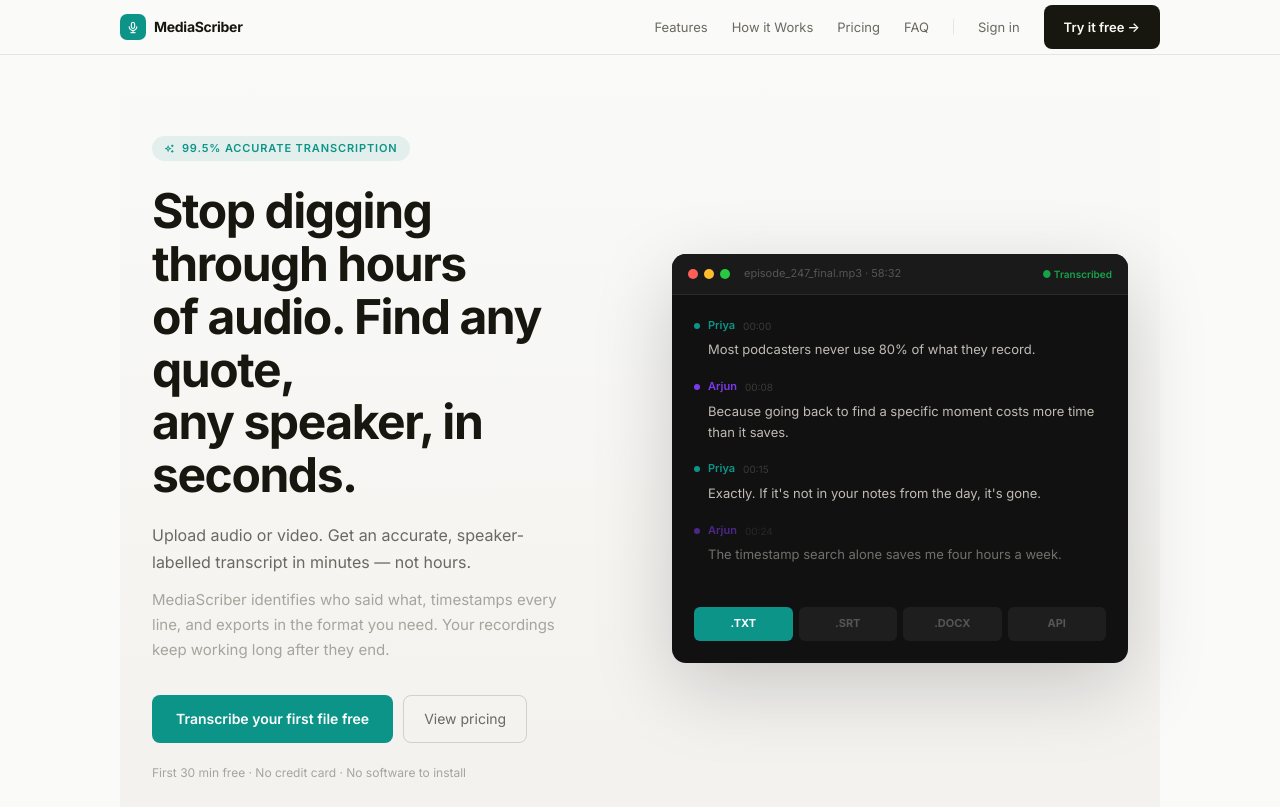
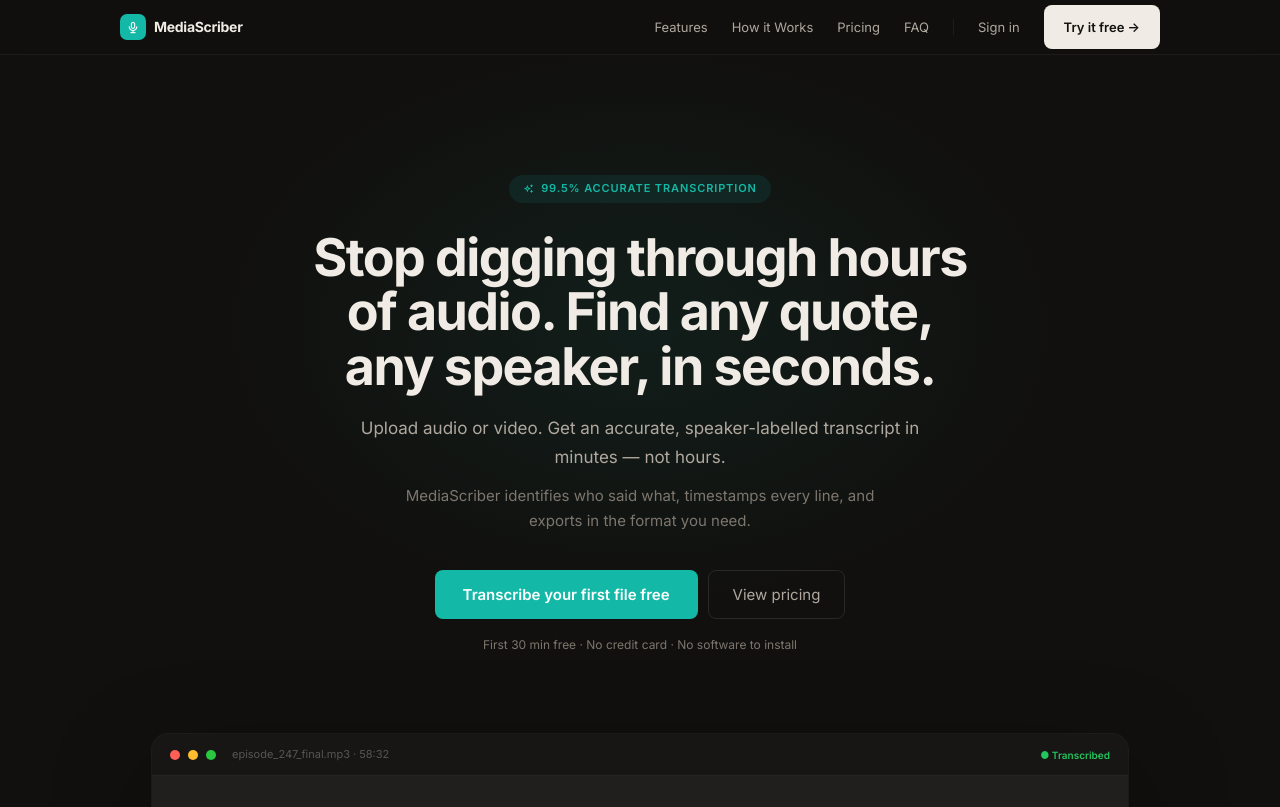
Before and after one commit to rahulnoesis/mediascriber, a React (Vite) app: page / in a window 1280 px wide. Shown: the top 807 px of the page. Built offline with nearby package versions, Linux system fonts and the light colour scheme.

Commit message:
Redesign: dark premium theme, centered hero, product preview section, light CTA card, dark FAQ cards, multi-col footer

```diff
--- a/src/App.jsx
+++ b/src/App.jsx
@@ -1,19 +1,19 @@
 import { useState } from "react";
 
 const SANS  = "'Inter', -apple-system, BlinkMacSystemFont, sans-serif";
-const BG    = '#FAFAF8';
-const SURF  = '#F2F1EE';
-const SURF2 = '#ECEAE5';
-const BOR   = 'rgba(26,25,22,0.09)';
-const BORM  = 'rgba(26,25,22,0.16)';
-const TEXT  = '#18170F';
-const TSUB  = '#6A6860';
-const TMUTE = '#A8A49C';
-const TEAL  = '#0D9488';
-const TEALB = 'rgba(13,148,136,0.09)';
-const TEALD = '#0A7A70';
-const GRN   = '#16A34A';
-const GRNB  = 'rgba(22,163,74,0.09)';
+const BG    = '#11100E';
+const SURF  = '#1A1816';
+const SURF2 = '#211F1D';
+const BOR   = 'rgba(255,255,255,0.06)';
+const BORM  = 'rgba(255,255,255,0.1)';
+const TEXT  = '#F0EBE4';
+const TSUB  = '#B0A89E';
+const TMUTE = '#7D766E';
+const TEAL  = '#14B8A6';
+const TEALB = 'rgba(20,184,166,0.1)';
+const TEALD = '#0F9E8E';
+const GRN   = '#22C55E';
+const GRNB  = 'rgba(34,197,94,0.1)';
 
 const MOCK_LINES = [
   { speaker: 'Priya',  color: TEAL,     time: '00:00', text: 'Most podcasters never use 80% of what they record.' },
@@ -170,17 +170,18 @@ export default function App() {
 
         .who-btn { transition: all 0.15s ease !important; }
         .who-btn:hover { border-color: ${TEAL} !important; color: ${TEAL} !important; }
-        .nav-link { transition: color 0.15s ease; }
+        .nav-link { transition: color 0.15s ease; cursor: pointer; }
         .nav-link:hover { color: ${TEXT} !important; }
 
         @media (max-width: 1023px) {
           .hero-g { grid-template-columns: 1fr !important; gap: 40px !important; }
         }
         @media (max-width: 768px) {
-          .hero-g { gap: 32px !important; text-align: center !important; }
-          .hero-g p { max-width: 100% !important; }
-          .hero-b { flex-direction: column !important; }
-          .hero-b button { width: 100% !important; }
+          section { padding: 48px 20px !important; }
+          h1 { font-size: 36px !important; }
+          h2 { font-size: 26px !important; }
+          .hero-b { flex-direction: column !important; align-items: center !important; }
+          .hero-b button { width: 100% !important; max-width: 320px !important; }
           .specs-g { grid-template-columns: repeat(2,1fr) !important; }
           .steps-g { grid-template-columns: 1fr !important; }
           .who-p { grid-template-columns: 1fr !important; padding: 24px !important; }
@@ -188,15 +189,16 @@ export default function App() {
           .t-g { grid-template-columns: repeat(2,1fr) !important; }
           .p-g { grid-template-columns: repeat(2,1fr) !important; }
           .nav-d { display: none !important; }
-          section { padding: 48px 20px !important; }
-          h1 { font-size: 36px !important; }
-          h2 { font-size: 26px !important; }
         }
         @media (max-width: 480px) {
           .specs-g { grid-template-columns: 1fr !important; }
           .t-g { grid-template-columns: 1fr !important; }
           .p-g { grid-template-columns: 1fr !important; }
           h1 { font-size: 30px !important; }
+        }
+
+        @media (prefers-reduced-motion: reduce) {
+          *, *::before, *::after { animation: none !important; transition: none !important; }
         }
       `}</style>
 
@@ -223,63 +225,62 @@ export default function App() {
       </nav>
 
       {/* HERO */}
-      <section style={{ padding: '80px 32px 88px', ...wrap, background: `linear-gradient(180deg, ${BG} 0%, ${SURF} 100%)`, borderRadius: '0 0 24px 24px' }}>
-        <div className="hero-g" style={{ display: 'grid', gridTemplateColumns: '1fr 1fr', gap: 64, alignItems: 'center' }}>
-
-          {/* LEFT */}
-          <div className="fade-up">
-            <div style={{ display: 'inline-flex', alignItems: 'center', gap: 6, fontSize: 11, fontWeight: 600, letterSpacing: '0.08em', textTransform: 'uppercase', color: TEAL, background: TEALB, padding: '4px 12px', borderRadius: 100, marginBottom: 24 }}>
+      <section style={{ position: 'relative', overflow: 'hidden', padding: '120px 32px 80px', textAlign: 'center' }}>
+        <div style={{ position: 'absolute', inset: 0, background: `radial-gradient(ellipse 600px 400px at 50% 40%, ${TEAL}15, transparent 70%)`, pointerEvents: 'none' }} />
+        <div style={{ position: 'relative', maxWidth: 720, margin: '0 auto' }}>
+          <div className="fade-up" style={{ display: 'inline-flex', alignItems: 'center', gap: 6, fontSize: 11, fontWeight: 600, letterSpacing: '0.08em', textTransform: 'uppercase', color: TEAL, background: TEALB, padding: '5px 14px', borderRadius: 100, marginBottom: 28 }}>
             <i className="ti ti-sparkles" style={{ fontSize: 11 }} />
             99.5% accurate transcription
           </div>
-            <h1 style={{ fontSize: 48, fontWeight: 700, lineHeight: 1.1, color: TEXT, marginBottom: 20, letterSpacing: '-0.03em' }}>
+          <h1 className="fade-up" style={{ fontSize: 52, fontWeight: 700, lineHeight: 1.05, color: TEXT, marginBottom: 20, letterSpacing: '-0.03em' }}>
             Stop digging through hours<br />of audio. Find any quote,<br />any speaker, in seconds.
           </h1>
-            <p style={{ fontSize: 16, color: TSUB, lineHeight: 1.7, marginBottom: 12, maxWidth: 420 }}>
+          <p className="fade-up" style={{ fontSize: 17, color: TSUB, lineHeight: 1.7, marginBottom: 12, maxWidth: 600, marginLeft: 'auto', marginRight: 'auto' }}>
             Upload audio or video. Get an accurate, speaker-labelled transcript in minutes — not hours.
           </p>
-            <p style={{ fontSize: 15, color: TMUTE, lineHeight: 1.65, marginBottom: 32, maxWidth: 420 }}>
-              MediaScriber identifies who said what, timestamps every line, and exports in the format you need. Your recordings keep working long after they end.
+          <p className="fade-up" style={{ fontSize: 15, color: TMUTE, lineHeight: 1.65, marginBottom: 36, maxWidth: 520, marginLeft: 'auto', marginRight: 'auto' }}>
+            MediaScriber identifies who said what, timestamps every line, and exports in the format you need.
           </p>
-            <div className="hero-b" style={{ display: 'flex', gap: 10, marginBottom: 20 }}>
-              <button className="btn-pri" style={{ fontFamily: SANS, background: TEAL, color: '#fff', fontSize: 14, fontWeight: 600, border: 'none', padding: '12px 24px', borderRadius: 8, minHeight: 48 }}>
+          <div className="fade-up hero-b" style={{ display: 'flex', gap: 10, justifyContent: 'center', marginBottom: 16 }}>
+            <button className="btn-pri" style={{ fontFamily: SANS, background: TEAL, color: '#fff', fontSize: 15, fontWeight: 600, border: 'none', padding: '14px 28px', borderRadius: 8, minHeight: 48 }}>
               Transcribe your first file free
             </button>
-              <button className="btn-sec" style={{ fontFamily: SANS, background: 'transparent', color: TSUB, fontSize: 14, border: `1px solid ${BORM}`, padding: '12px 20px', borderRadius: 8, minHeight: 48 }}>
+            <button className="btn-sec" style={{ fontFamily: SANS, background: 'transparent', color: TSUB, fontSize: 15, border: `1px solid ${BORM}`, padding: '14px 24px', borderRadius: 8, minHeight: 48 }}>
               View pricing
             </button>
           </div>
           <p style={{ fontSize: 12, color: TMUTE }}>First 30 min free · No credit card · No software to install</p>
         </div>
+      </section>
 
-          {/* RIGHT — transcript mock */}
-          <div className="fade-up" style={{ background: '#111', borderRadius: 14, overflow: 'hidden', boxShadow: '0 24px 80px rgba(0,0,0,0.18)', animationDelay: '0.15s' }}>
-            <div style={{ padding: '11px 16px', background: '#1A1A1A', display: 'flex', alignItems: 'center', gap: 6, borderBottom: '1px solid #2A2A2A' }}>
+      {/* PRODUCT PREVIEW — transcript mock */}
+      <section style={{ padding: '0 32px 96px', ...wrap }}>
+        <div className="fade-up" style={{ background: SURF2, borderRadius: 16, overflow: 'hidden', boxShadow: '0 32px 96px rgba(0,0,0,0.35), 0 0 0 1px rgba(255,255,255,0.06)', animationDelay: '0.15s' }}>
+          <div style={{ padding: '12px 18px', background: '#181614', display: 'flex', alignItems: 'center', gap: 8, borderBottom: '1px solid rgba(255,255,255,0.06)' }}>
             {['#FF5F57','#FEBC2E','#28C840'].map((c, i) => (
               <div key={i} style={{ width: 10, height: 10, borderRadius: '50%', background: c }} />
             ))}
             <span style={{ marginLeft: 8, fontSize: 11, color: '#555' }}>episode_247_final.mp3 · 58:32</span>
             <div style={{ marginLeft: 'auto', fontSize: 10, color: GRN, fontWeight: 600 }}>● Transcribed</div>
           </div>
-            <div style={{ padding: '22px 22px 10px' }}>
+          <div style={{ padding: '28px 28px 12px' }}>
             {MOCK_LINES.map((line, i) => (
-                <div key={i} style={{ marginBottom: 18, opacity: i > 2 ? 0.55 : 1 }}>
+              <div key={i} style={{ marginBottom: 20, opacity: i > 2 ? 0.5 : 1 }}>
                 <div style={{ display: 'flex', gap: 8, alignItems: 'center', marginBottom: 5 }}>
                   <div style={{ width: 6, height: 6, borderRadius: '50%', background: line.color, flexShrink: 0 }} />
-                    <span style={{ fontSize: 11, fontWeight: 600, color: line.color }}>{line.speaker}</span>
-                    <span style={{ fontSize: 10, color: '#3A3A3A' }}>{line.time}</span>
+                  <span style={{ fontSize: 12, fontWeight: 600, color: line.color }}>{line.speaker}</span>
+                  <span style={{ fontSize: 10, color: '#555' }}>{line.time}</span>
                 </div>
-                  <p style={{ fontSize: 13, color: '#C0BCB4', lineHeight: 1.6, margin: 0, paddingLeft: 14 }}>{line.text}</p>
+                <p style={{ fontSize: 14, color: '#C0BCB4', lineHeight: 1.6, margin: 0, paddingLeft: 14 }}>{line.text}</p>
               </div>
             ))}
           </div>
-            <div style={{ padding: '14px 22px 22px', display: 'flex', gap: 6 }}>
+          <div style={{ padding: '16px 28px 28px', display: 'flex', gap: 8 }}>
             {['.TXT', '.SRT', '.DOCX', 'API'].map((f, i) => (
-                <div key={i} style={{ flex: 1, background: i === 0 ? TEAL : '#1E1E1E', borderRadius: 6, padding: '8px 0', textAlign: 'center', cursor: 'pointer' }}>
-                  <div style={{ fontFamily: SANS, fontSize: 11, fontWeight: 700, color: i === 0 ? '#fff' : '#555' }}>{f}</div>
+              <div key={i} style={{ flex: 1, background: i === 0 ? TEAL : SURF2, borderRadius: 8, padding: '10px 0', textAlign: 'center', cursor: 'pointer', border: i === 0 ? 'none' : `1px solid ${BOR}` }}>
+                <div style={{ fontFamily: SANS, fontSize: 12, fontWeight: 700, color: i === 0 ? '#fff' : TMUTE }}>{f}</div>
               </div>
             ))}
-            </div>
           </div>
         </div>
       </section>
@@ -312,7 +313,7 @@ export default function App() {
           <div className="steps-g" style={grid('repeat(3,1fr)')}>
             {HOW_STEPS.map((s, i) => (
               <div key={i} className={i === 1 ? '' : 'card-lift'} style={{ background: i === 1 ? TEAL : SURF, padding: '36px 30px', position: 'relative', overflow: 'hidden' }}>
-                <div style={{ fontSize: 72, fontWeight: 800, color: i === 1 ? 'rgba(255,255,255,0.06)' : 'rgba(0,0,0,0.04)', position: 'absolute', top: 8, right: 16, lineHeight: 1, letterSpacing: '-0.04em', userSelect: 'none' }}>{s.n}</div>
+                <div style={{ fontSize: 72, fontWeight: 800, color: i === 1 ? 'rgba(255,255,255,0.06)' : 'rgba(255,255,255,0.03)', position: 'absolute', top: 8, right: 16, lineHeight: 1, letterSpacing: '-0.04em', userSelect: 'none' }}>{s.n}</div>
                 <div style={{ width: 40, height: 40, borderRadius: 10, background: i === 1 ? 'rgba(255,255,255,0.15)' : TEALB, display: 'flex', alignItems: 'center', justifyContent: 'center', marginBottom: 20 }}>
                   <i className={`ti ${s.icon}`} style={{ fontSize: 18, color: i === 1 ? '#fff' : TEAL }} />
                 </div>
@@ -459,53 +460,76 @@ export default function App() {
             <span style={{ fontSize: 13, color: TMUTE }}>{FAQS.length} answers</span>
           </div>
           {FAQS.map((f, i) => (
-            <div key={i} className="card-lift" style={{ borderTop: `1px solid ${BOR}`, padding: '15px 0', cursor: 'pointer', borderRadius: 8 }} onClick={() => setOpenFaq(openFaq === i ? null : i)}>
+            <div key={i} className="card-lift" style={{ background: SURF2, borderRadius: 12, padding: '18px 22px', marginBottom: 8, cursor: 'pointer', border: `1px solid ${BOR}` }} onClick={() => setOpenFaq(openFaq === i ? null : i)}>
               <div style={{ display: 'flex', justifyContent: 'space-between', alignItems: 'center', gap: 16 }}>
                 <span style={{ fontSize: 14, fontWeight: 500, color: TEXT }}>{f.q}</span>
                 <i className={`ti ${openFaq === i ? 'ti-minus' : 'ti-plus'}`} style={{ fontSize: 14, color: TEAL, flexShrink: 0 }} />
               </div>
-              {openFaq === i && <div style={{ fontSize: 14, color: TSUB, lineHeight: 1.72, marginTop: 10, paddingRight: 24 }}>{f.a}</div>}
+              {openFaq === i && <div style={{ fontSize: 14, color: TSUB, lineHeight: 1.72, marginTop: 12, paddingRight: 24 }}>{f.a}</div>}
             </div>
           ))}
-          <div style={{ borderTop: `1px solid ${BOR}` }} />
         </div>
       </section>
 
       {/* BOTTOM CTA */}
-      <section style={{ borderTop: `1px solid ${BOR}`, padding: '88px 32px', background: `linear-gradient(160deg, ${TEXT} 0%, #2A2A24 100%)`, textAlign: 'center' }}>
-        <div style={{ maxWidth: 520, margin: '0 auto' }}>
-          <h2 style={{ fontSize: 40, fontWeight: 800, lineHeight: 1.1, color: '#fff', marginBottom: 14, letterSpacing: '-0.03em' }}>
+      <section style={{ padding: '0 32px 96px', ...wrap }}>
+        <div style={{ background: '#F4EFE8', borderRadius: 20, padding: '64px 48px', display: 'grid', gridTemplateColumns: '1fr auto', gap: 48, alignItems: 'center', boxShadow: '0 32px 80px rgba(0,0,0,0.25)' }}>
+          <div>
+            <h2 style={{ fontSize: 36, fontWeight: 700, lineHeight: 1.15, color: '#18170F', marginBottom: 12, letterSpacing: '-0.03em' }}>
               Your recordings hold more<br />
-            <span style={{ color: TEAL }}>value than you're extracting</span><br />
+              <span style={{ color: TEALD }}>value than you're extracting</span><br />
               from them.
             </h2>
-          <p style={{ fontSize: 15, color: 'rgba(255,255,255,0.4)', marginBottom: 32, lineHeight: 1.65 }}>
+            <p style={{ fontSize: 14, color: '#6A6860', lineHeight: 1.65, marginBottom: 24 }}>
               Start with 30 minutes free. No credit card. No software.
             </p>
-          <button className="btn-pri" style={{ fontFamily: SANS, background: TEAL, color: '#fff', fontSize: 15, fontWeight: 700, border: 'none', padding: '14px 32px', borderRadius: 9, minHeight: 48, marginBottom: 14 }}>
+            <div style={{ display: 'flex', gap: 8, flexWrap: 'wrap' }}>
+              {['.MP3', '.MP4', '.WAV', '.M4A', '.FLAC', '+ more'].map((tag, i) => (
+                <div key={i} style={{ fontSize: 11, fontWeight: 600, color: '#6A6860', background: 'rgba(0,0,0,0.05)', padding: '4px 12px', borderRadius: 100 }}>{tag}</div>
+              ))}
+            </div>
+          </div>
+          <div style={{ textAlign: 'center' }}>
+            <button className="btn-pri" style={{ fontFamily: SANS, background: '#18170F', color: '#F4EFE8', fontSize: 15, fontWeight: 700, border: 'none', padding: '14px 32px', borderRadius: 10, minHeight: 48, marginBottom: 12, whiteSpace: 'nowrap' }}>
               Upload your first file →
             </button>
-          <div style={{ fontSize: 12, color: 'rgba(255,255,255,0.2)' }}>
-            Free plan · No credit card required · Cancel anytime
+            <div style={{ fontSize: 12, color: '#A8A49C' }}>Free plan · No card · Cancel anytime</div>
           </div>
         </div>
       </section>
 
       {/* FOOTER */}
-      <footer style={{ borderTop: '1px solid rgba(255,255,255,0.06)', padding: '28px 32px', background: '#111' }}>
-        <div style={{ ...wrap, display: 'flex', justifyContent: 'space-between', alignItems: 'center' }}>
-          <div style={{ display: 'flex', alignItems: 'center', gap: 8 }}>
-            <div style={{ width: 22, height: 22, borderRadius: 6, background: TEAL, display: 'flex', alignItems: 'center', justifyContent: 'center' }}>
-              <i className="ti ti-microphone" style={{ fontSize: 11, color: '#fff' }} />
+      <footer style={{ borderTop: `1px solid ${BOR}`, padding: '48px 32px 36px', background: BG }}>
+        <div style={{ ...wrap, display: 'grid', gridTemplateColumns: '2fr 1fr 1fr', gap: 48 }}>
+          <div>
+            <div style={{ display: 'flex', alignItems: 'center', gap: 8, marginBottom: 12 }}>
+              <div style={{ width: 24, height: 24, borderRadius: 6, background: TEAL, display: 'flex', alignItems: 'center', justifyContent: 'center' }}>
+                <i className="ti ti-microphone" style={{ fontSize: 12, color: '#fff' }} />
               </div>
-            <span style={{ fontSize: 13, fontWeight: 600, color: 'rgba(255,255,255,0.35)' }}>MediaScriber</span>
+              <span style={{ fontSize: 14, fontWeight: 700, color: TEXT, letterSpacing: '-0.02em' }}>MediaScriber</span>
             </div>
-          <div style={{ display: 'flex', gap: 24 }}>
-            {['Privacy Policy', 'Terms'].map(l => (
-              <span key={l} style={{ fontSize: 12, color: 'rgba(255,255,255,0.2)', cursor: 'pointer' }}>{l}</span>
+            <p style={{ fontSize: 12, color: TMUTE, lineHeight: 1.6, maxWidth: 240 }}>AI-powered transcription for creators, journalists, and teams.</p>
+          </div>
+          <div>
+            <div style={{ fontSize: 11, fontWeight: 600, color: TMUTE, textTransform: 'uppercase', letterSpacing: '0.08em', marginBottom: 14 }}>Product</div>
+            {['Features', 'Pricing', 'API', 'Integrations'].map(l => (
+              <div key={l} className="nav-link" style={{ fontSize: 13, color: TSUB, marginBottom: 8, cursor: 'pointer' }}>{l}</div>
             ))}
           </div>
-          <span style={{ fontSize: 12, color: 'rgba(255,255,255,0.15)' }}>© 2026 Noesis Knowledge Solutions. All rights reserved.</span>
+          <div>
+            <div style={{ fontSize: 11, fontWeight: 600, color: TMUTE, textTransform: 'uppercase', letterSpacing: '0.08em', marginBottom: 14 }}>Company</div>
+            {['Privacy Policy', 'Terms of Service', 'Contact'].map(l => (
+              <div key={l} className="nav-link" style={{ fontSize: 13, color: TSUB, marginBottom: 8, cursor: 'pointer' }}>{l}</div>
+            ))}
+          </div>
+        </div>
+        <div style={{ ...wrap, borderTop: `1px solid ${BOR}`, marginTop: 32, paddingTop: 20, display: 'flex', justifyContent: 'space-between', alignItems: 'center' }}>
+          <span style={{ fontSize: 11, color: TMUTE }}>© 2026 Noesis Knowledge Solutions. All rights reserved.</span>
+          <div style={{ display: 'flex', gap: 16 }}>
+            {['X', 'GitHub', 'LinkedIn'].map(s => (
+              <span key={s} className="nav-link" style={{ fontSize: 11, color: TMUTE, cursor: 'pointer' }}>{s}</span>
+            ))}
+          </div>
         </div>
       </footer>
     </div>
```
Lines whose indentation alone changed are shown as unchanged.
